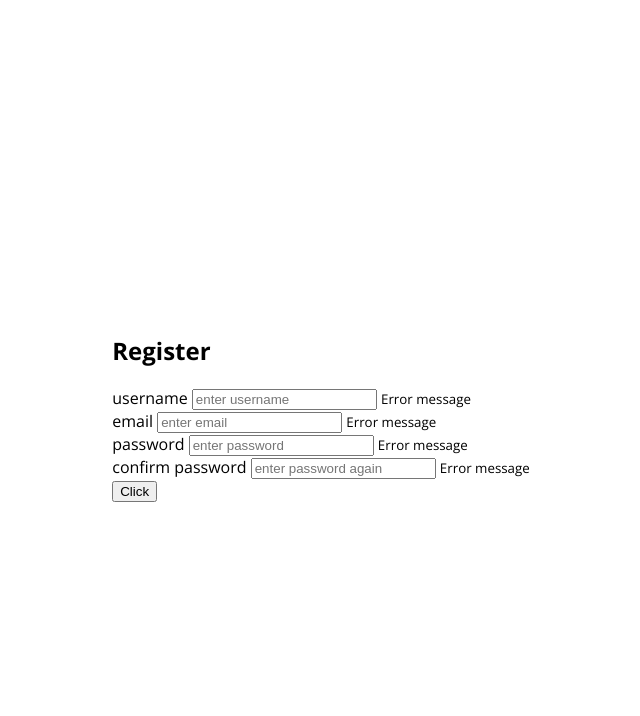
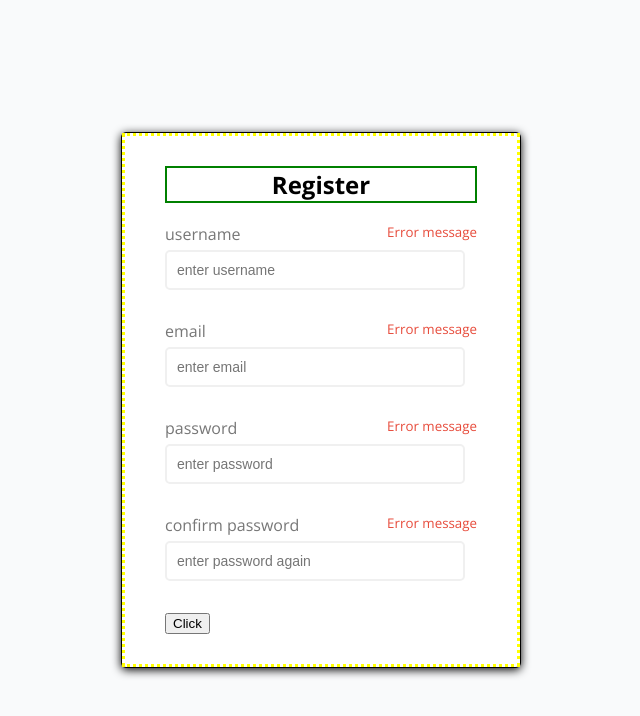
Before and after one commit to Murci2022/FormValidation, a plain HTML site: page index.html in a window 1280 px wide. Shown: the whole page, without its empty margins (319-959 px from the left). Drawn offline with nearby package versions, Linux system fonts and the light colour scheme.

Commit message:
add css properties to elements

```diff
--- a/style.css
+++ b/style.css
@@ -1,14 +1,82 @@
 @import url('https://fonts.googleapis.com/css2?family=Open+Sans:wght@300;400;500;600;700;800&display=swap');
 
+:root{
+    --success-color: #2ecc71;
+    --error-color: #e74c3c;
+}
 
 * {
     box-sizing: border-box;
 }
 
 body{
+    background-color: #f9fafb;
     display: flex;
     align-items: center;
     justify-content: center;
-    height: 100vh;
+    min-height: 100vh;
     font-family: 'Open Sans', sans-serif;
+    margin: 0;
 }
+
+.container{
+    border: 1px solid black;
+    background-color: #fff;
+    border-radius: 5px;
+    box-shadow: 0 2px 10px black;
+    width: 400px;
+}
+
+h2{
+    border: 2px solid green;
+    text-align: center;
+    margin: 0 0 20px;
+}
+
+.form{
+    border: 3px dotted yellow;
+    padding: 30px 40px;
+
+
+
+}
+
+.form-control{
+    position:relative;
+    margin-bottom: 10px;
+    padding-bottom: 20px;
+}
+
+.form-control label {
+    display: block;
+    color: #777;
+    margin-bottom: 5px;
+}
+
+.form-control input {
+    border:2px solid #f0f0f0;
+    border-radius:5px;
+    display: block;
+    width: 300px;
+    padding: 10px;
+    font-size: 14px;
+}
+
+.form-control input:focus{
+    outline: 0;
+    border-color: #777;
+}
+
+.form-control.success input {
+    border-color: var(--success-color);
+}
+.form-control.error input{
+    border-color:var(--error-color)
+}
+
+.form-control small{
+    color: var(--error-color);
+    position:absolute;
+    top: 0;
+    right: 0;
+}
```
